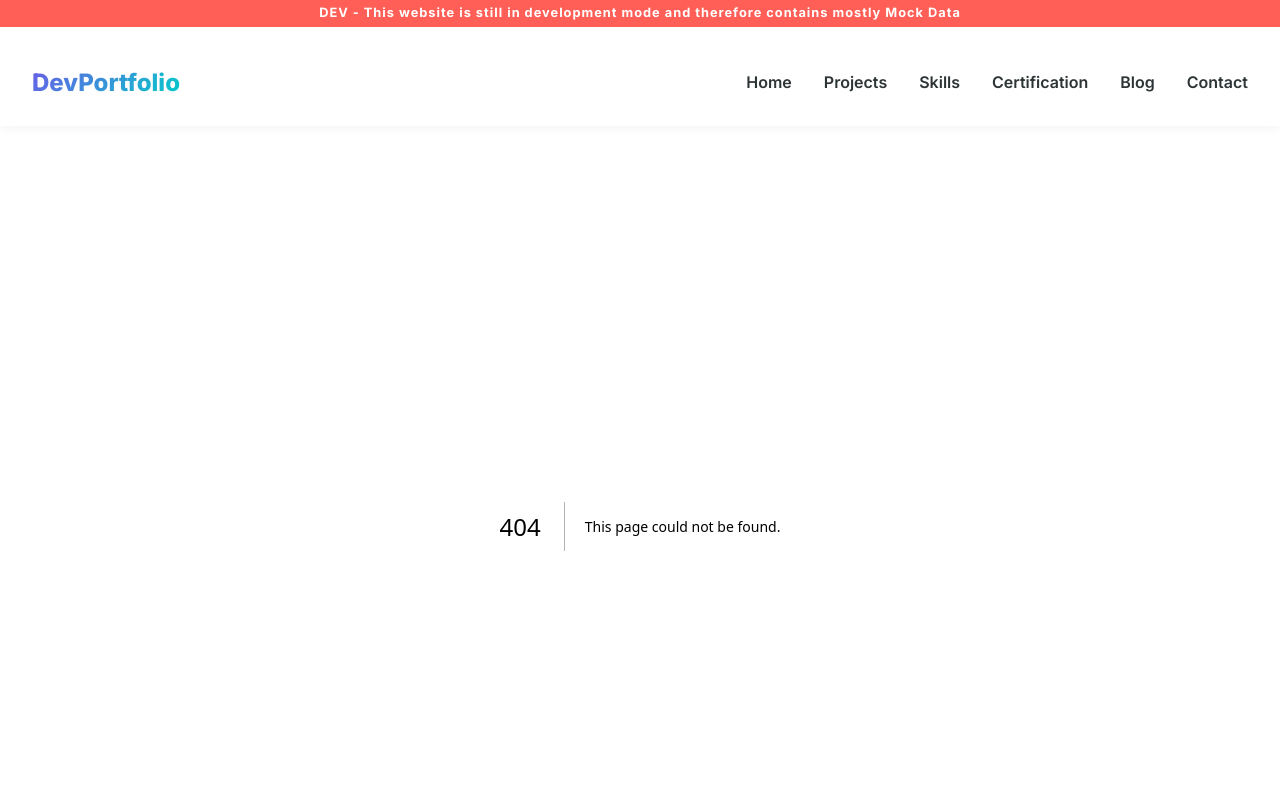
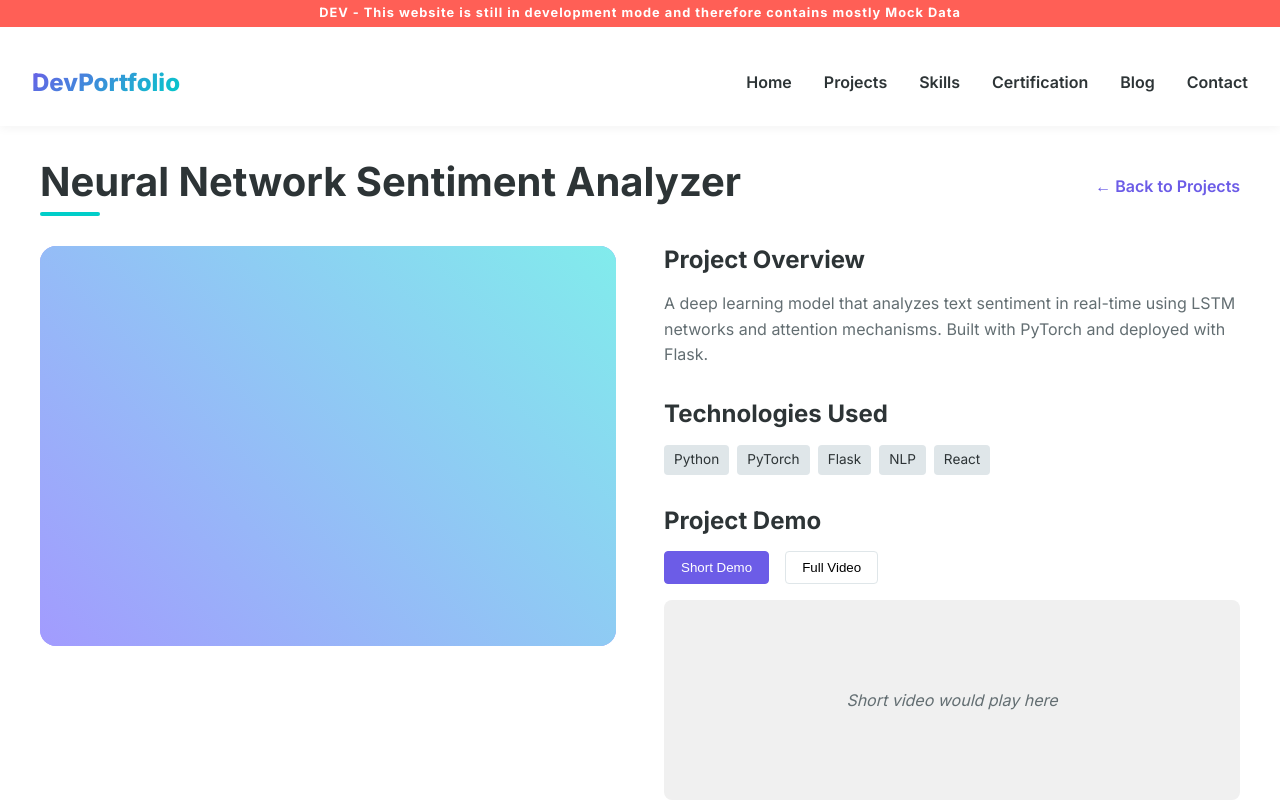
Before and after one commit to Prinella-cyber/PersonalPortfolio, a Next.js app: page /projects/1 in a window 1280 px wide. Before the commit this address had no page. Shown: the top 800 px of the page. Built offline with nearby package versions, Linux system fonts and the light colour scheme.

Commit message:
Added individual projects page

```diff
--- a/package.json
+++ b/package.json
@@ -12,6 +12,7 @@
     "@radix-ui/react-slot": "^1.2.0",
     "class-variance-authority": "^0.7.1",
     "clsx": "^2.1.1",
+    "framer-motion": "^12.11.0",
     "lucide-react": "^0.507.0",
     "next": "15.3.1",
     "next-themes": "^0.4.6",
--- a/src/app/globals.css
+++ b/src/app/globals.css
@@ -1422,6 +1422,80 @@ section {
   }
 }
 
+/* Project detail page styles */
+.project-detail {
+  padding: 2rem 0;
+}
+
+.project-header {
+  display: flex;
+  justify-content: space-between;
+  align-items: center;
+  margin-bottom: 2rem;
+}
+
+.back-link {
+  display: inline-flex;
+  align-items: center;
+  color: var(--primary);
+  font-weight: 600;
+  transition: transform var(--transition-fast);
+}
+
+.back-link:hover {
+  transform: translateX(-5px);
+}
+
+.project-content {
+  display: grid;
+  grid-template-columns: 1fr 1fr;
+  gap: 3rem;
+}
+
+.project-image-large {
+  height: 400px;
+  border-radius: var(--radius-lg);
+  overflow: hidden;
+}
+
+.project-info-full h2 {
+  margin-top: 2rem;
+  margin-bottom: 1rem;
+  font-size: 1.5rem;
+  color: var(--dark);
+}
+
+.project-info-full h2:first-child {
+  margin-top: 0;
+}
+
+.project-video-large {
+  height: 300px;
+  margin-top: 1rem;
+}
+
+.view-details {
+  margin-top: 1.5rem;
+  display: inline-block;
+}
+
+@media (max-width: 768px) {
+  .project-header {
+    flex-direction: column;
+    align-items: flex-start;
+    gap: 1rem;
+  }
+
+  .project-content {
+    grid-template-columns: 1fr;
+    gap: 2rem;
+  }
+
+  .project-image-large {
+    height: 250px;
+  }
+}
+
 /* ***************************************************************************************************************** */
 /* ***************************************************************************************************************** */
 /* Application is in development mode */
--- /dev/null
+++ b/src/app/projects/[id]/page.tsx
@@ -0,0 +1,67 @@
+// src/app/projects/[id]/page.tsx
+"use client"
+
+import React, { useState } from 'react';
+import { projects } from '../../../data/projects';
+import Link from 'next/link';
+import { notFound } from 'next/navigation';
+
+export default function ProjectPage({ params }: { params: { id: string } }) {
+  const [videoType, setVideoType] = useState<'short' | 'long'>('short');
+
+  const project = projects.find((p) => p.id.toString() === params.id);
+
+  if (!project) {
+    notFound();
+  }
+
+  return (
+    <main>
+      <section className="project-detail">
+        <div className="project-header">
+          <h1 className="section-title">{project.title}</h1>
+          <Link href="/projects" className="back-link">← Back to Projects</Link>
+        </div>
+
+        <div className="project-content">
+          <div className="project-image-large">
+            <div className="project-image-placeholder"></div>
+          </div>
+
+          <div className="project-info-full">
+            <h2>Project Overview</h2>
+            <p className="project-description">{project.description}</p>
+
+            <h2>Technologies Used</h2>
+            <div className="tech-tags">
+              {project.technologies.map(tech => (
+                <span key={tech} className="tech-tag">{tech}</span>
+              ))}
+            </div>
+
+            <h2>Project Demo</h2>
+            <div className="project-video-controls">
+              <button
+                className={`video-toggle ${videoType === 'short' ? 'active' : ''}`}
+                onClick={() => setVideoType('short')}
+              >
+                Short Demo
+              </button>
+              <button
+                className={`video-toggle ${videoType === 'long' ? 'active' : ''}`}
+                onClick={() => setVideoType('long')}
+              >
+                Full Video
+              </button>
+            </div>
+            <div className="project-video-container project-video-large">
+              <div className="project-video-placeholder">
+                <span>{videoType === 'short' ? 'Short' : 'Long'} video would play here</span>
+              </div>
+            </div>
+          </div>
+        </div>
+      </section>
+    </main>
+  );
+}
--- a/src/app/projects/page.tsx
+++ b/src/app/projects/page.tsx
@@ -1,4 +1,5 @@
 "use client"
+
 import React, { useState } from 'react';
 import { projects } from '../../data/projects';
 import ProjectCard from '../../components/projects/ProjectCard';
@@ -13,8 +14,8 @@ export default function ProjectsPage() {
 
   return (
     <main>
-      <section id="projects" className="projects">
-      <h2 className="section-title">Projects</h2>
+      <section className="projects">
+        <h1 className="section-title">Projects</h1>
         <p className="section-subtitle">Explore my recent work</p>
 
         <div className="projects-grid">
--- /dev/null
+++ b/src/app/template.tsx
@@ -0,0 +1,16 @@
+'use client';
+
+import { motion } from 'framer-motion';
+
+export default function Template({ children }: { children: React.ReactNode }) {
+  return (
+    <motion.div
+      initial={{ opacity: 0, y: 20 }}
+      animate={{ opacity: 1, y: 0 }}
+      exit={{ opacity: 0, y: 20 }}
+      transition={{ duration: 0.3 }}
+    >
+      {children}
+    </motion.div>
+  );
+}
```
Also changed, not shown: src/components/projects/ProjectCard.tsx (+8 -0 lines), 1 other file (tests, documents, lock files or other folders). Lines whose indentation alone changed are shown as unchanged.
